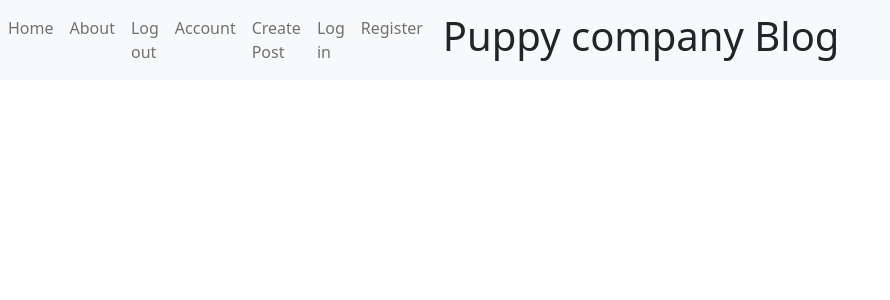
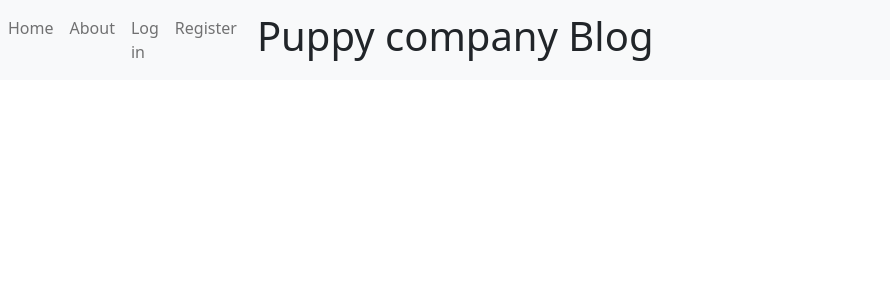
Before and after one commit to trevin-livele/flask_blog_app, a Flask app: page / in a window 1280 px wide. Shown: the top 300 px of the page, without its empty margins (0-890 px from the left). Run offline with Flask 2, Linux system fonts and the light colour scheme; parts of the project's set-up code (start-up, migrations or seed data) failed here and were passed over.

Commit message:
edited base html

```diff
--- a/puppycompanyblog/__init__.py
+++ b/puppycompanyblog/__init__.py
@@ -8,7 +8,7 @@ from flask_login import LoginManager
 
 app = Flask(__name__)
 
-
+app.config['SECRET_KEY'] = 'mysecret'
 
 ######################################
 ####### DATABASE SETUP ###############
--- a/puppycompanyblog/templates/base.html
+++ b/puppycompanyblog/templates/base.html
@@ -23,11 +23,14 @@
     <div class="navbar-nav">
         <a class="nav-item nav-link" href="{{url_for("core.index")}}">Home</a>
         <a class="nav-item nav-link" href="{{url_for("core.info")}}">About</a>
-        <a class="nav-item nav-link" href="#">Log out</a>
-        <a class="nav-item nav-link" href="#">Account</a>
+        {% if current_user.is_authenticated %}
+        <a class="nav-item nav-link" href="{{url_for("users.logout")}}">Log out</a>
+        <a class="nav-item nav-link" href="{{url_for("users.account")}}">Account</a>
         <a class="nav-item nav-link" href="#">Create Post</a>
-        <a class="nav-item nav-link" href="#">Log in</a>
-        <a class="nav-item nav-link" href="#">Register</a>
+        {% else %}
+        <a class="nav-item nav-link" href="{{url_for("users.login")}}">Log in</a>
+        <a class="nav-item nav-link" href="{{url_for("users.register")}}">Register</a>
+        {% endif %}
     </div>
 
     <div class="container">
```
